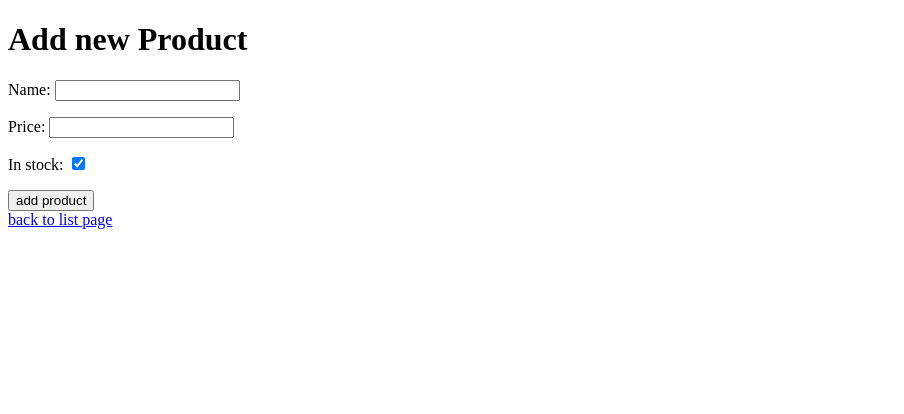
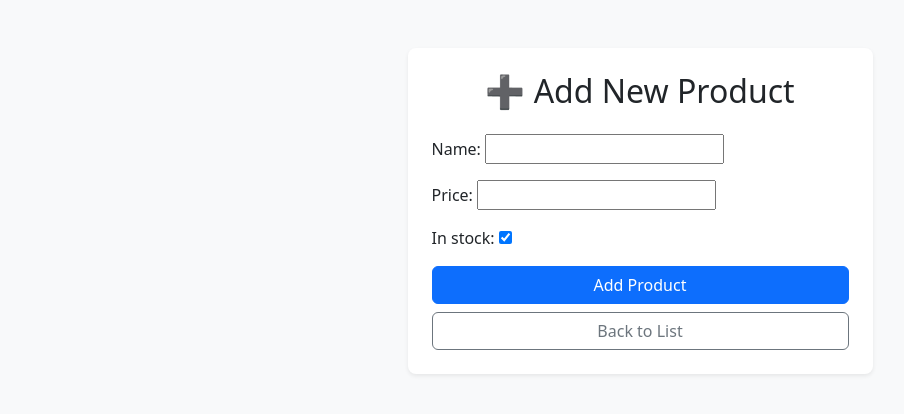
Before and after one commit to giorgiiiigadze/PP27, a Django app: page /products/add/ in a window 1280 px wide. Shown: the top 414 px of the page, without its empty margins (0-904 px from the left). Run offline with Django 5.2, Linux system fonts and the light colour scheme; the visitor is signed in with stand-in values (Sample User, id 1).

Commit message:
change settings - set .env - add bootstrap file for add products

```diff
--- a/project/templates/products/add_product.html
+++ b/project/templates/products/add_product.html
@@ -4,16 +4,76 @@
     <meta charset="UTF-8">
     <meta name="viewport" content="width=device-width, initial-scale=1.0">
     <title>Add Product</title>
+    <link href="https://cdn.jsdelivr.net/npm/bootstrap@5.3.8/dist/css/bootstrap.min.css" rel="stylesheet" integrity="sha384-sRIl4kxILFvY47J16cr9ZwB07vP4J8+LH7qKQnuqkuIAvNWLzeN8tE5YBujZqJLB" crossorigin="anonymous">
 </head>
-<body>
-    <h1>Add new Product</h1>
-    <form method="post">
-        <!-- csrf token - ramdenjerme shevdzlo requetis gagzavna  -->
-         {% csrf_token %}
-         {{ form.as_p }}
-         <button type="submit"> add product </button>
-    </form>
+<body class="bg-light">
+    <div class="container my-5 d-flex justify-content-center">
+        <div class="col-md-6 col-lg-5">
+            <div class="card shadow-sm border-0 rounded-3">
+                <div class="card-body p-4">
+                    <h2 class="card-title mb-4 text-center">➕ Add New Product</h2>
 
-    <a href="{% url 'product_list' %}">back to list page</a>
+                    <form method="post">
+                        {% csrf_token %}
+                        <div class="mb-3">
+                            {{ form.as_p }}
+                        </div>
+
+                        <div class="d-grid gap-2">
+                            <button type="submit" class="btn btn-primary">Add Product</button>
+                            <a href="{% url 'product_list' %}" class="btn btn-outline-secondary">Back to List</a>
+                        </div>
+                    </form>
+                </div>
+            </div>
+        </div>
+    </div>
+
+    <script src="https://cdn.jsdelivr.net/npm/bootstrap@5.3.8/dist/js/bootstrap.bundle.min.js" integrity="sha384-FKyoEForCGlyvwx9Hj09JcYn3nv7wiPVlz7YYwJrWVcXK/BmnVDxM+D2scQbITxI" crossorigin="anonymous"></script>
 </body>
 </html>
+
+
+
+
+
+
+<!-- //// -->
+
+<!-- tailwind css -->
+
+<!-- <!DOCTYPE html>
+<html lang="en">
+<head>
+  <meta charset="UTF-8">
+  <meta name="viewport" content="width=device-width, initial-scale=1.0">
+  <title>Add Product</title>
+  <script src="https://cdn.tailwindcss.com"></script>
+</head>
+<body class="bg-gray-100 min-h-screen flex items-center justify-center">
+  <div class="w-full max-w-md">
+    <div class="bg-white shadow-md rounded-2xl p-6">
+      <h2 class="text-2xl font-semibold text-center mb-6">➕ Add New Product</h2>
+
+      <form method="post" class="space-y-4">
+        {% csrf_token %}
+
+        <div class="space-y-2">
+          {{ form.as_p }}
+        </div>
+
+        <div class="flex flex-col gap-3">
+          <button type="submit"
+                  class="w-full bg-blue-600 hover:bg-blue-700 text-white font-medium py-2 px-4 rounded-lg transition">
+            Add Product
+          </button>
+          <a href="{% url 'product_list' %}"
+             class="w-full text-center border border-gray-300 hover:bg-gray-100 text-gray-700 font-medium py-2 px-4 rounded-lg transition">
+            Back to List
+          </a>
+        </div>
+      </form>
+    </div>
+  </div>
+</body>
+</html> -->
```
Also changed, not shown: project/project/settings.py (+22 -6 lines).
